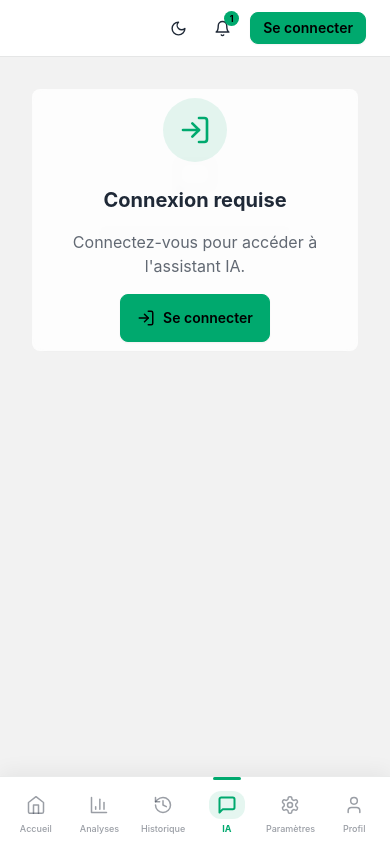
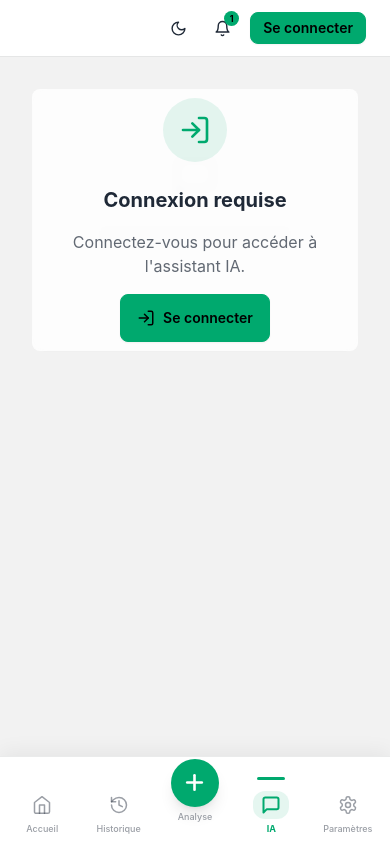
Before and after one commit to Tresor-Binks/autobi-frontend, a React (Vite) app: page /ai in a window 390 px wide. Built offline with nearby package versions, Linux system fonts and the light colour scheme.

Commit message:
version mobile v3

```diff
--- a/index.html
+++ b/index.html
@@ -13,8 +13,8 @@
     <meta property="og:type" content="website">
     <meta property="og:title" content="AutoBI - Analyse intelligente de données">
     <meta property="og:description" content="Analysez vos fichiers Excel et comprenez vos données grâce à l'intelligence artificielle. Transformez vos données en informations utiles pour vos décisions.">
-    <meta property="og:url" content="https://autobi.com">
-    <meta property="og:image" content="https://autobi.com/og-image.png">
+    <meta property="og:url" content="https://autobi-frontend-production.up.railway.app">
+    <meta property="og:image" content="https://autobi-frontend-production.up.railway.app/og-image.png">
     <meta property="og:image:width" content="1200">
     <meta property="og:image:height" content="630">
     <meta property="og:locale" content="fr_FR">
--- a/src/layouts/Sidebar.tsx
+++ b/src/layouts/Sidebar.tsx
@@ -8,9 +8,9 @@ import {
   MessageSquare,
   Settings,
   User,
+  Plus,
   ChevronLeft,
   ChevronRight,
-  Database,
 } from 'lucide-react';
 
 interface SidebarProps {
@@ -35,7 +35,21 @@ export const Sidebar: React.FC<SidebarProps> = ({
     { id: 'history', label: 'Historique', icon: History, path: '/history' },
     { id: 'ai', label: 'IA', icon: MessageSquare, path: '/ai' },
     { id: 'settings', label: 'Paramètres', icon: Settings, path: '/settings' },
-    { id: 'profile', label: 'Profil', icon: User, path: '/profile' },
+  ];
+
+  const profileItem: MenuItem = {
+    id: 'profile',
+    label: 'Profil',
+    icon: User,
+    path: '/profile',
+  };
+
+  const mobileMenuItems: MenuItem[] = [
+    { id: 'home', label: 'Accueil', icon: Home, path: '/' },
+    { id: 'history', label: 'Historique', icon: History, path: '/history' },
+    { id: 'analysis', label: 'Analyse', icon: Plus, path: '/analysis' },
+    { id: 'ai', label: 'IA', icon: MessageSquare, path: '/ai' },
+    { id: 'settings', label: 'Paramètres', icon: Settings, path: '/settings' },
   ];
 
   return (
@@ -118,15 +132,27 @@ export const Sidebar: React.FC<SidebarProps> = ({
           ))}
         </nav>
 
-        {/* FOOTER */}
-        {!collapsed && (
-          <div className="p-4 border-t border-base-300">
-            <div className="flex items-center gap-2 text-xs text-base-content/40">
-              <Database size={14} />
-              <span>AUTO BI Workspace</span>
-            </div>
-          </div>
-        )}
+        {/* PROFIL EN BAS DE LA SIDEBAR */}
+        <div className="p-3 border-t border-base-300 flex-shrink-0">
+          <NavLink
+            to={profileItem.path}
+            title={collapsed ? profileItem.label : undefined}
+            className={({ isActive }) => `
+              relative flex items-center gap-3
+              px-3 py-3 rounded-xl
+              transition-all duration-200
+              ${
+                isActive
+                  ? 'bg-success/10 text-success font-semibold'
+                  : 'text-base-content/60 hover:bg-base-200 hover:text-base-content'
+              }
+              ${collapsed ? 'justify-center' : ''}
+            `}
+          >
+            <User size={20} strokeWidth={2} className="flex-shrink-0" />
+            {!collapsed && <span className="text-sm">Profil</span>}
+          </NavLink>
+        </div>
       </aside>
 
 
@@ -148,9 +174,9 @@ export const Sidebar: React.FC<SidebarProps> = ({
           paddingBottom: 'env(safe-area-inset-bottom)',
         }}
       >
-        <div className="grid grid-cols-6 items-center px-1 pt-2 pb-1">
+        <div className="grid grid-cols-5 items-end px-1 pt-2 pb-1">
 
-          {menuItems.map((item) => (
+          {mobileMenuItems.map((item) => (
             <NavLink
               key={item.id}
               to={item.path}
@@ -164,6 +190,7 @@ export const Sidebar: React.FC<SidebarProps> = ({
                 py-1.5 px-0.5
                 rounded-xl
                 transition-all duration-200
+                ${item.id === 'analysis' ? '-translate-y-3' : ''}
                 ${
                   isActive
                     ? 'text-success'
@@ -182,18 +209,20 @@ export const Sidebar: React.FC<SidebarProps> = ({
                   <span
                     className={`
                       flex items-center justify-center
-                      w-9 h-7 rounded-xl
+                      ${item.id === 'analysis' ? 'w-12 h-12 rounded-full bg-success text-white shadow-lg' : 'w-9 h-7 rounded-xl'}
                       transition-all duration-200
                       ${
-                        isActive
+                        item.id !== 'analysis' && isActive
                           ? 'bg-success/10'
-                          : 'bg-transparent'
+                          : item.id !== 'analysis'
+                            ? 'bg-transparent'
+                            : ''
                       }
                     `}
                   >
                     <item.icon
-                      size={20}
-                      strokeWidth={isActive ? 2.4 : 1.8}
+                      size={item.id === 'analysis' ? 25 : 20}
+                      strokeWidth={item.id === 'analysis' ? 2.5 : isActive ? 2.4 : 1.8}
                     />
                   </span>
 
```
